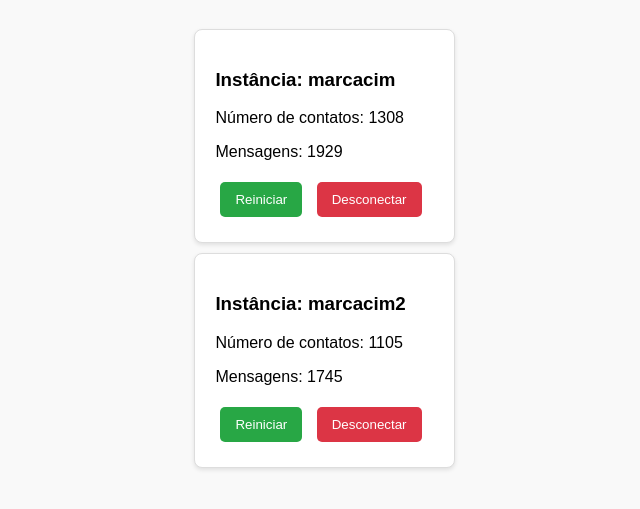
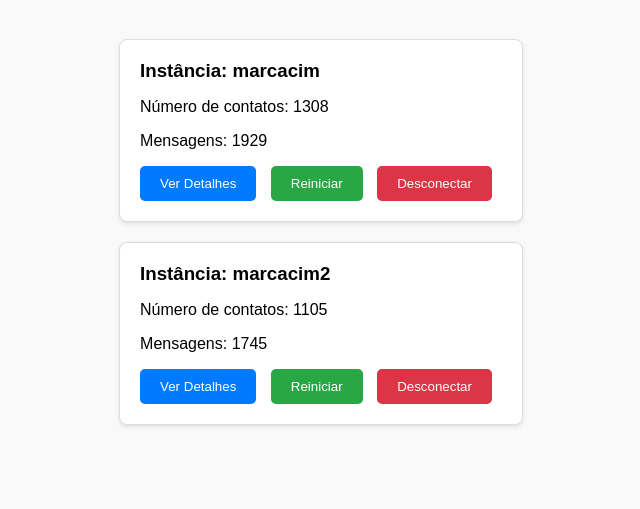
Before and after one commit to marcamarcelo/evolutionmarca, a website: page public/instancias.html in a window 1280 px wide. Shown: the part 61-570 px from the top of the page, without its empty margins (319-959 px from the left). Drawn offline with Linux system fonts and the light colour scheme.

Commit message:
Update instancias.html

```diff
--- a/public/instancias.html
+++ b/public/instancias.html
@@ -7,89 +7,77 @@
     <style>
         body {
             font-family: Arial, sans-serif;
+            background-color: #f9f9f9;
             margin: 0;
             padding: 0;
-            background-color: #f9f9f9;
             display: flex;
+            flex-direction: column;
+            align-items: center;
             justify-content: center;
-            align-items: center;
-            flex-direction: column;
         }
-        .instancia {
-            background: #fff;
-            padding: 20px;
-            margin: 10px;
+        .container {
+            max-width: 800px;
+            margin-top: 20px;
+        }
+        .instance {
             border: 1px solid #ddd;
             border-radius: 8px;
-            width: 80%;
-            max-width: 500px;
+            background-color: #fff;
+            padding: 20px;
+            margin-bottom: 20px;
             box-shadow: 0 2px 4px rgba(0, 0, 0, 0.1);
         }
-        .botao {
-            padding: 10px 15px;
-            margin: 5px;
+        .instance h3 {
+            margin: 0;
+        }
+        .buttons {
+            margin-top: 10px;
+        }
+        .buttons button {
+            margin-right: 10px;
+            padding: 10px 20px;
             border: none;
             border-radius: 5px;
             cursor: pointer;
-            color: #fff;
         }
-        .botao-reiniciar {
+        .buttons .view {
+            background-color: #007bff;
+            color: white;
+        }
+        .buttons .reconnect {
             background-color: #28a745;
+            color: white;
         }
-        .botao-desconectar {
+        .buttons .disconnect {
             background-color: #dc3545;
+            color: white;
         }
     </style>
 </head>
 <body>
     <h1>Gerenciamento de Instâncias</h1>
-
-    <div id="instancias">
-        <!-- Instâncias serão carregadas dinamicamente -->
+    <div class="container">
+        <!-- Lista de instâncias -->
+        <div class="instance">
+            <h3>Instância: marcacim</h3>
+            <p>Número de contatos: 1308</p>
+            <p>Mensagens: 1929</p>
+            <div class="buttons">
+                <button class="view" onclick="window.location.href='/dashboard/marcacim'">Ver Detalhes</button>
+                <button class="reconnect">Reiniciar</button>
+                <button class="disconnect">Desconectar</button>
+            </div>
+        </div>
+        <div class="instance">
+            <h3>Instância: marcacim2</h3>
+            <p>Número de contatos: 1105</p>
+            <p>Mensagens: 1745</p>
+            <div class="buttons">
+                <button class="view" onclick="window.location.href='/dashboard/marcacim2'">Ver Detalhes</button>
+                <button class="reconnect">Reiniciar</button>
+                <button class="disconnect">Desconectar</button>
+            </div>
+        </div>
     </div>
-
-    <script>
-        const instancias = [
-            { nome: "marcacim", contatos: 1308, mensagens: 1929 },
-            { nome: "marcacim2", contatos: 1105, mensagens: 1745 }
-        ];
-
-        const container = document.getElementById('instancias');
-
-        instancias.forEach(instancia => {
-            const div = document.createElement('div');
-            div.className = 'instancia';
-            div.innerHTML = `
-                <h3>Instância: ${instancia.nome}</h3>
-                <p>Número de contatos: ${instancia.contatos}</p>
-                <p>Mensagens: ${instancia.mensagens}</p>
-                <button class="botao botao-reiniciar" onclick="reiniciar('${instancia.nome}')">Reiniciar</button>
-                <button class="botao botao-desconectar" onclick="desconectar('${instancia.nome}')">Desconectar</button>
-            `;
-            container.appendChild(div);
-        });
-
-        function reiniciar(instancia) {
-            fetch('/reiniciar', {
-                method: 'POST',
-                headers: { 'Content-Type': 'application/json' },
-                body: JSON.stringify({ instancia })
-            })
-            .then(response => response.text())
-            .then(data => alert(data))
-            .catch(error => console.error('Erro ao reiniciar:', error));
-        }
-
-        function desconectar(instancia) {
-            fetch('/desconectar', {
-                method: 'POST',
-                headers: { 'Content-Type': 'application/json' },
-                body: JSON.stringify({ instancia })
-            })
-            .then(response => response.text())
-            .then(data => alert(data))
-            .catch(error => console.error('Erro ao desconectar:', error));
-        }
-    </script>
 </body>
 </html>
```
